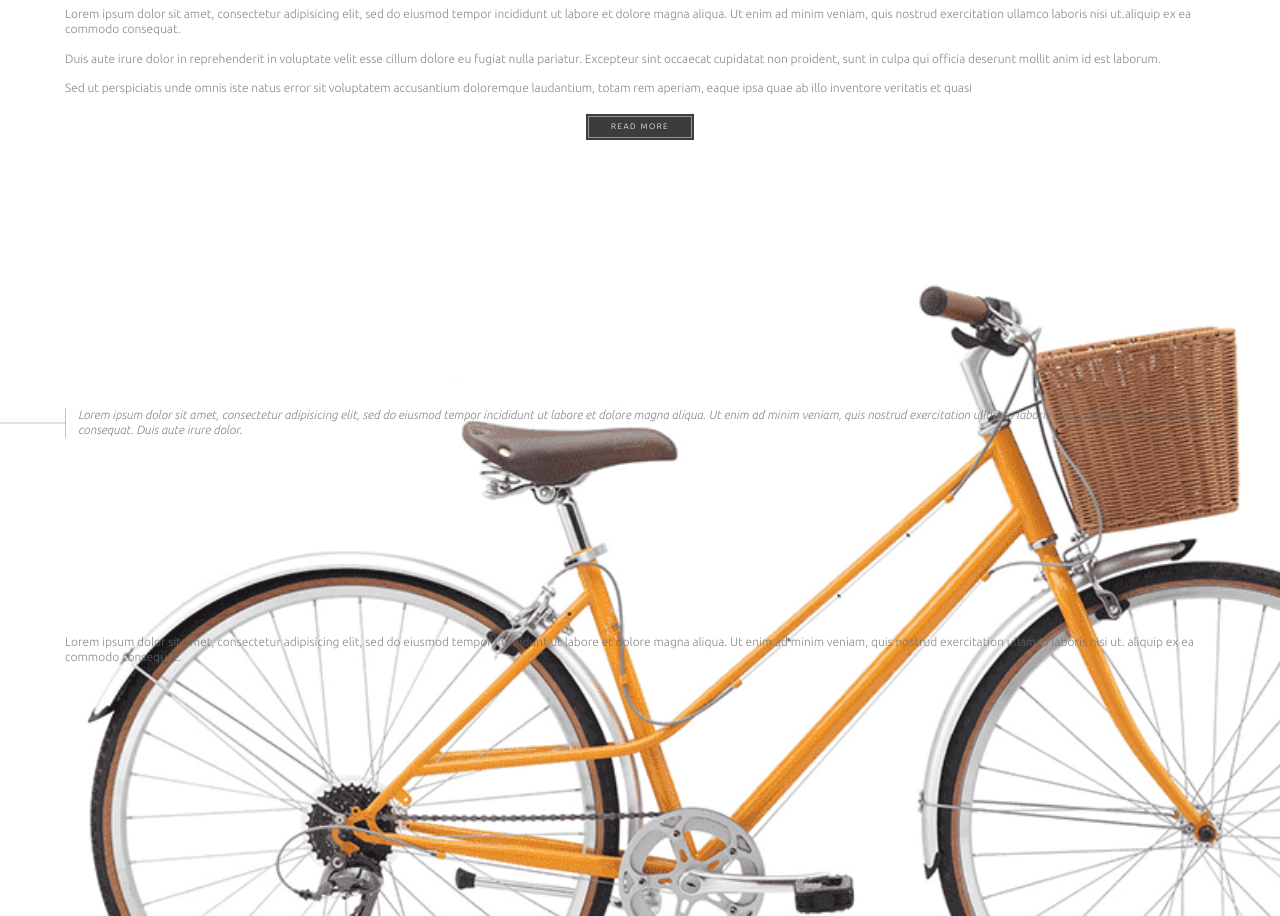
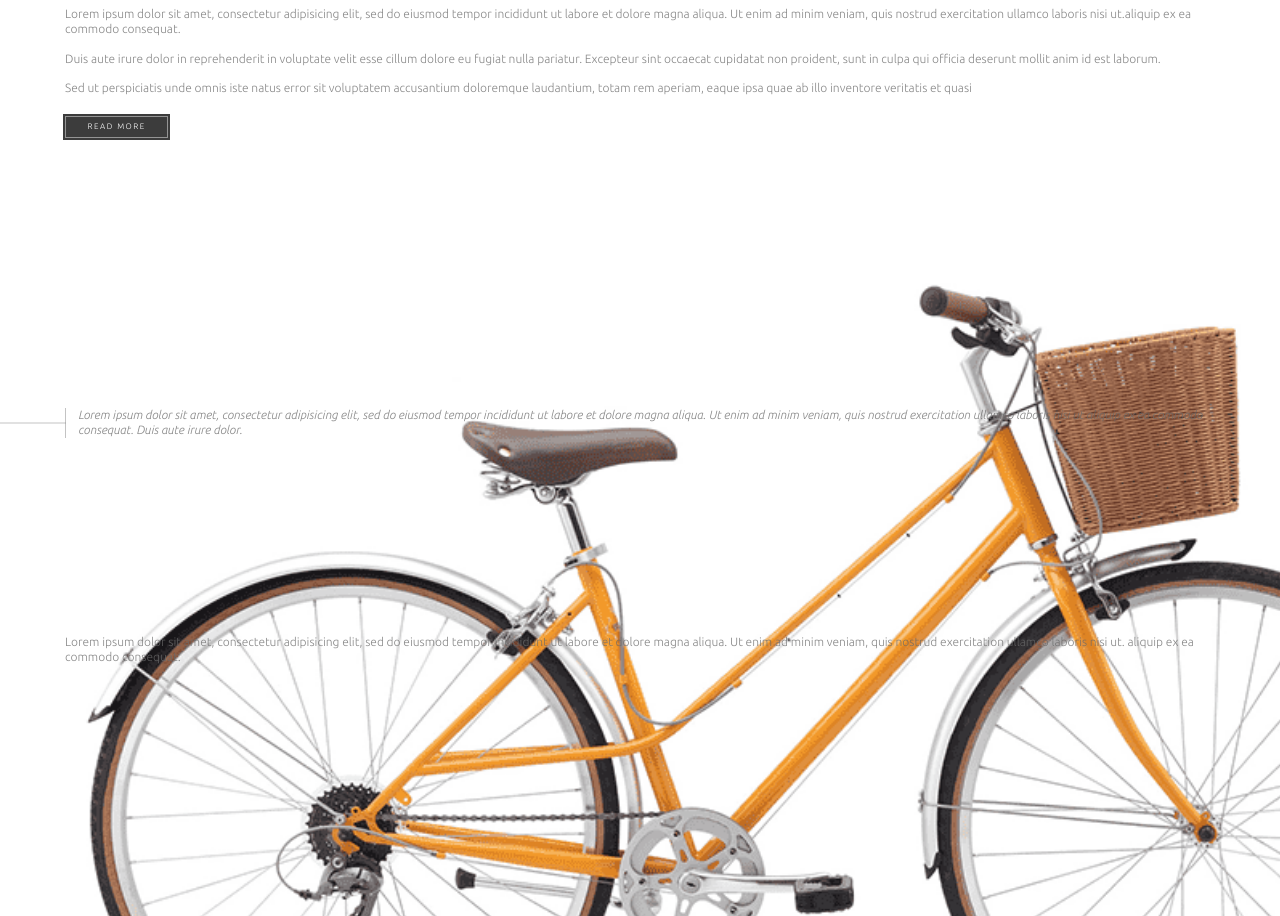
Before and after one commit to felixlopz/bikeshop, a website: page src/copy/index.html in a window 1280 px wide. Shown: the part 2073-2989 px from the top of the page. Drawn offline with nearby package versions, Linux system fonts and the light colour scheme; files that its build step writes are made by us from their sources.

Commit message:
fix history btn position

```diff
--- a/src/sass/pages/_home.scss
+++ b/src/sass/pages/_home.scss
@@ -67,6 +67,10 @@
 	@include respond (tablet){
 		padding: 8rem 0;
 		margin: 0;
+
+		&__btn-box{
+			justify-content: flex-start;
+		}
 
 		&__secondary{
 			display: flex;
```
